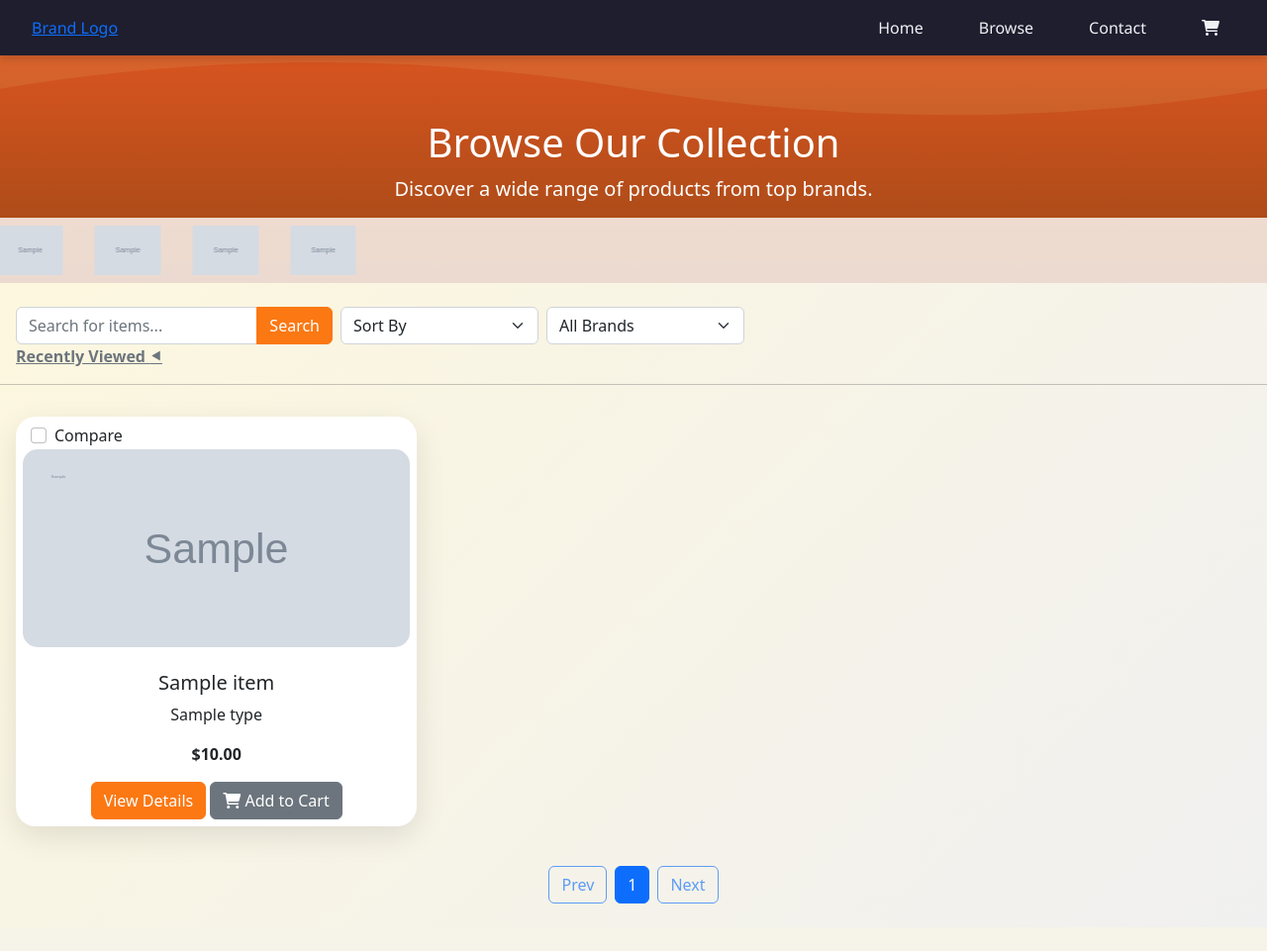
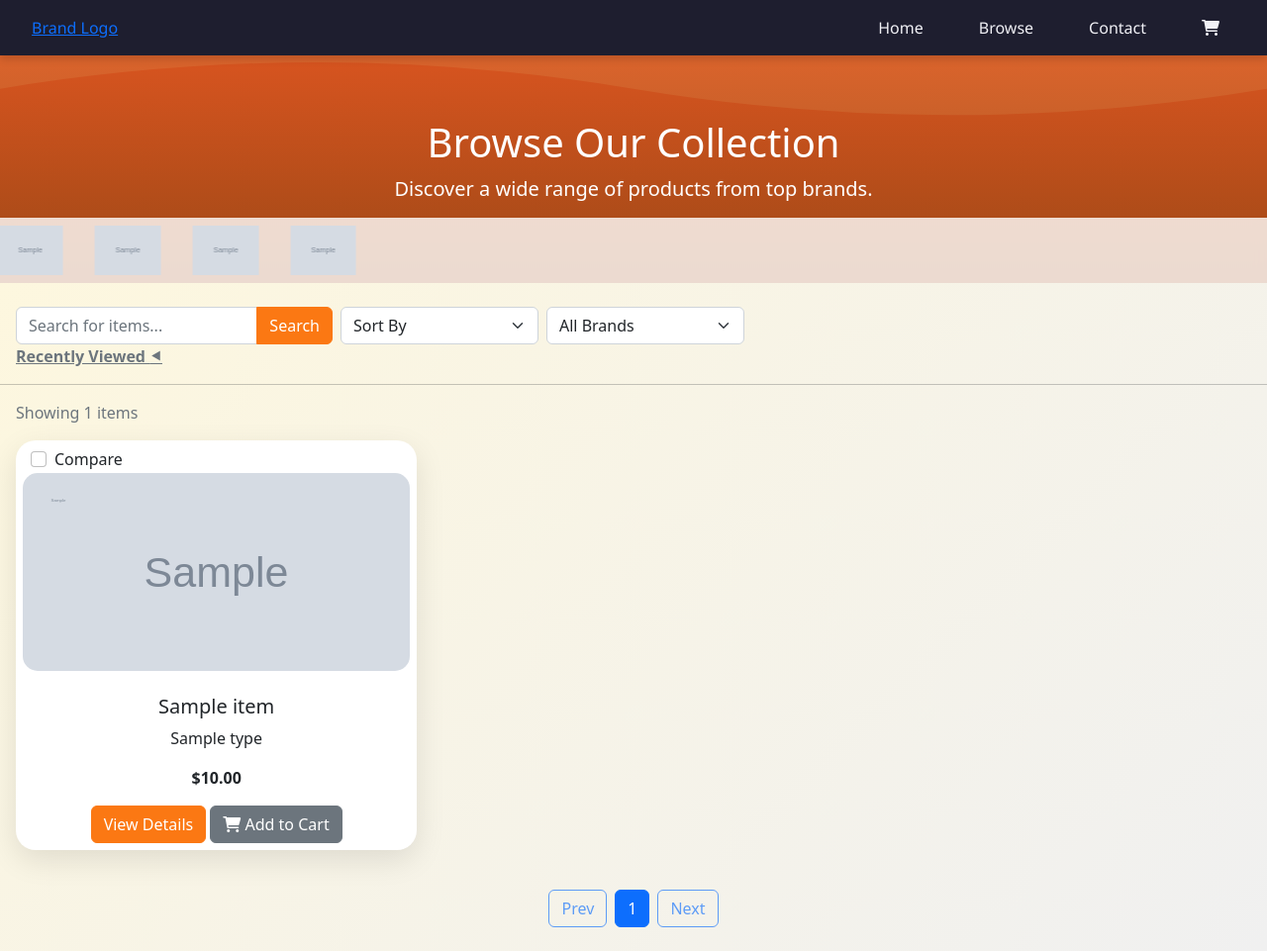
Before and after one commit to Chris-Karagiannis/CSCxUPCHackathon, a Flask app: template templates/browse.jinja in a window 1280 px wide. Shown: the whole page at 99% size. Before the commit the page ends 913 px from the top, so only its background shows below. Run offline with Flask 3, Linux system fonts and the light colour scheme; the template is opened without the code that fills it: most values are stand-ins (such as "Sample title", 1, 10 or a date in 2020); grey boxes marked "Sample" are stand-in pictures.

Commit message:
Improve empty state and item count in browse page
Added a warning alert when no items are found and display the number of items when present. Also updated pagination controls to only show when items exist, improving user feedback and interface clarity.

```diff
--- a/templates/browse.jinja
+++ b/templates/browse.jinja
@@ -162,6 +162,15 @@
         </div>
 
         <hr>
+
+        {% if items | length == 0 %}
+            <p class="text-center alert alert-warning">No items found.</p>
+        {% else %}
+            <div>
+                <span class="ms-3 text-muted">Showing {{ items|length }} items</span>
+            </div>
+        {% endif %}
+
         <div class="item-grid row g-3 ms-2 pt-3 me-2" id="itemGrid">
             {% for item in items %}
                 <div class="col-md-4">
@@ -200,9 +209,8 @@
             {% endfor %}
         </div>
 
-        {% if items | length == 0 %}
-            <p class="text-center">No items found.</p>
-        {% else %}
+        {% if items | length != 0 %}
+            <!-- No pagination if no items -->
             <div class="d-flex justify-content-center mt-2 mb-4" id="paginationControls"></div>
         {% endif %}
     </div>
```
